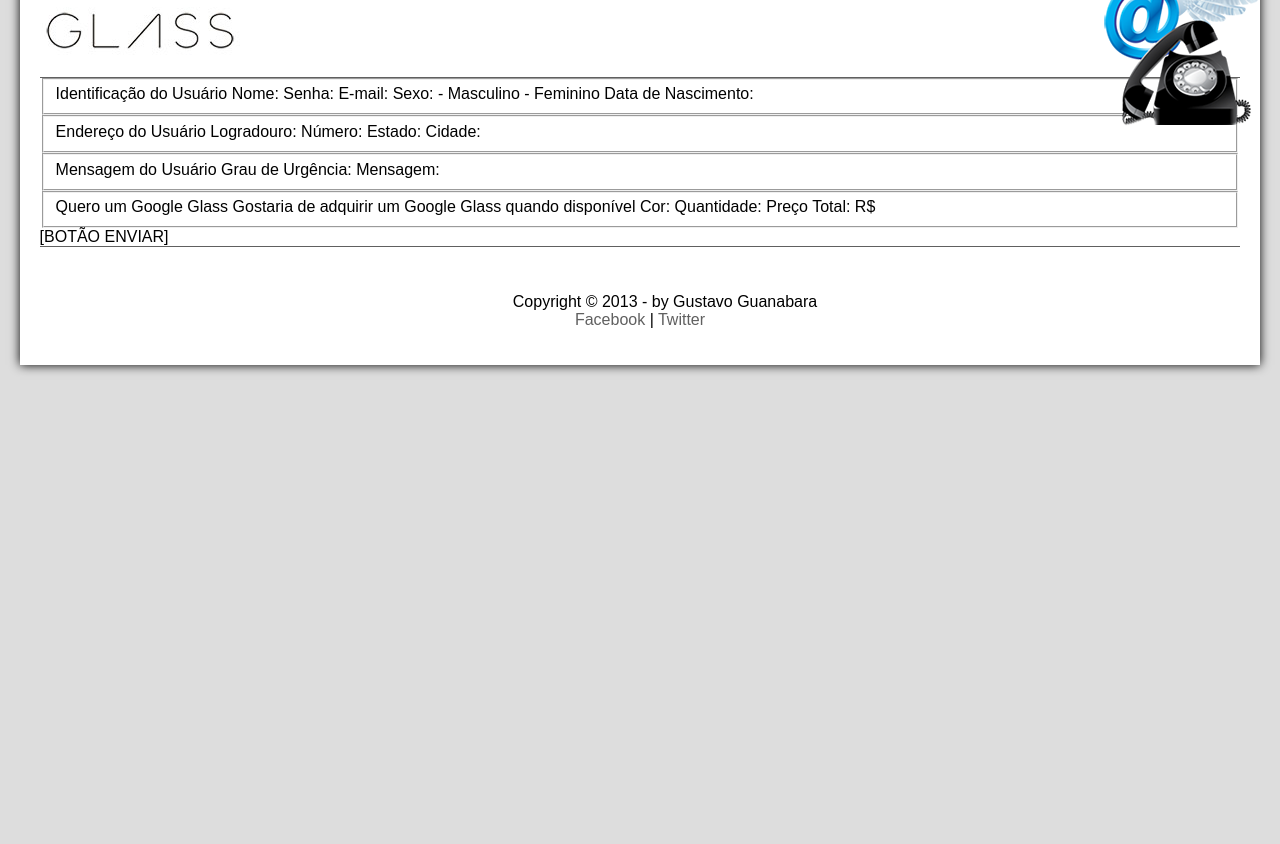
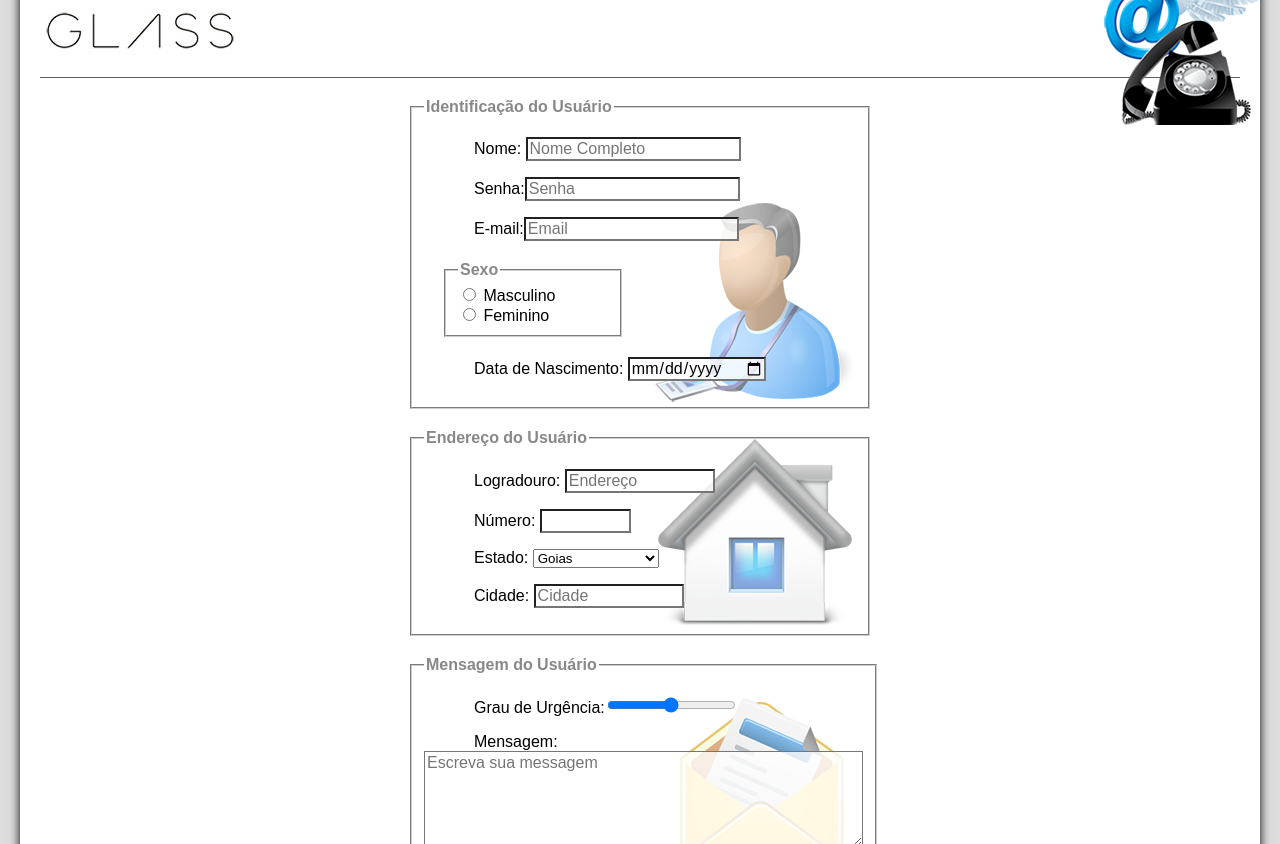
Before and after one commit to rdsdo100/HTML5-e-CSS3, a plain HTML site: page fale-conosco.html in a window 1280 px wide. Shown: the part 108-952 px from the top of the page. Before the commit the page ends 800 px from the top, so only its background shows below. Drawn offline with Linux system fonts and the light colour scheme.

Commit message:
Conclusão
Aulas finalizadas

```diff
--- a/_css/form.css
+++ b/_css/form.css
@@ -0,0 +1,43 @@
+@charset "UTF-8";
+form{
+    width: 500px;
+    margin: auto;
+}
+input , textarea{
+    font-size: 12pt;
+    font-family: sans-serif;
+    font-weight: normal;
+    background-color: rgba(255,255,255,.8);
+}
+input:hover, textarea:hover{
+    background-color: #cecece;
+}
+legend{
+    color: #888888;
+    font-weight: bold;
+    font-size: 12pt;
+    font-family: sans-serif;
+}
+fieldset{
+    border-color: #cecece;
+    margin: 20px;
+}
+
+fieldset#sexo{
+    width: 150px;
+}
+fieldset#usuario{
+    background: url("../_imagens/icone-contato.png" ) no-repeat 95% 95%;
+}
+
+fieldset#endereco{
+    background: url("../_imagens/icone-endereco.png" ) no-repeat 95% 95%;
+}
+
+fieldset#menssagem{
+    background: url("../_imagens/icone-mensagem.png" ) no-repeat 95% 95%;
+}
+
+fieldset#pedido{
+    background: url("../_imagens/icone-pagamento.png" ) no-repeat 95% 95%;
+}
--- a/fale-conosco.html
+++ b/fale-conosco.html
@@ -4,6 +4,16 @@
     <meta charset="UTF-8"/>
     <title>Tudo sobre Google Glass</title>
     <link rel="stylesheet" type="text/css" href="_css/estilo.css"/>
+    <link rel="stylesheet" type="text/css" href="_css/form.css"/>
+    <script>
+        function calc_total()
+        {
+            var qtd = parseInt(document.getElementById('cQtd').value);
+            tot = qtd * 1500;
+        document.getElementById('cTot').value = tot;
+
+        }
+    </script>
 </head>
 <script SRC="_javascript/funcoes.js"></script>
 <body>
@@ -26,37 +36,64 @@
             </ol>
         </nav>
     </header>
-
-
-<form>
-    <fieldset>Identificação do Usuário
-    Nome:
-    Senha:
-    E-mail:
-    Sexo:
-        - Masculino
-        - Feminino
-    Data de Nascimento:</fieldset>
-
-<fieldset>Endereço do Usuário
-    Logradouro:
-    Número:
-    Estado:
-    Cidade:
+<form method="post" name="" id="" action="mailto:rdsdo100@hotmailcom" oninput=" calc_total()">
+    <fieldset id="usuario">
+        <legend >Identificação do Usuário</legend>
+        <p><label for="cNome"> Nome:</label> <input type="text" name="tNome" id="cNome" size="20" maxlength="30" placeholder="Nome Completo"></p>
+        <p><label for="cSenha">Senha:</label><input type="password" name="tSenga" id="cSenha" size="20" maxlength="12" placeholder="Senha" ></p>
+        <p><label for="cEmail">E-mail:</label><input type="text" name="tEmail" id="cEmail" size="20" maxlength="30" placeholder="Email"></p>
+        <fieldset id="sexo">
+            <legend>Sexo</legend>
+            <input type="radio" name="tSexo" id="cMasc"> <label for="cMasc">Masculino</label>
+            <br>
+            <input type="radio" name="tSexo" id="cFem"> <label for="cFem">Feminino</label>
         </fieldset>
-<fieldset>Mensagem do Usuário
-    Grau de Urgência:
-    Mensagem:</fieldset>
-
-<fieldset>Quero um Google Glass
-    Gostaria de adquirir um Google Glass quando disponível
-    Cor:
-    Quantidade:
-    Preço Total: R$</fieldset>
-
-
-[BOTÃO ENVIAR]</form>
-
+        <p> <label for="cData"> Data de Nascimento:</label> <input type="date" name="tData" id="cData" ></p>
+    </fieldset>
+    <fieldset id="endereco">
+        <legend>Endereço do Usuário</legend>
+        <p><label for="cRua"></label>Logradouro:<label></label> <input type="text" name="tRua" id="cRua" size="13" maxlength="80" placeholder="Endereço"> </p>
+        <p> <label for="cNumero">Número:</label> <input type="number" name="tNumero" id="cNumero" min="0" max="99999" size="5"> </p>
+        <p><label for="cEst"> Estado:</label>
+        <select name="tEst" id="cEst">
+            <optgroup label="Centro Oeste">
+            <option value="go" selected >Goias</option>
+            <option value="mt"  >Mato Grosso</option>
+            </optgroup>
+            <optgroup label="Suldeste">
+            <option value="rj"  >Rio de Janeiro</option>
+            <option value="sp"  >São Paulo</option>
+            <option value="sc"  >Santa Catarina</option>
+            </optgroup>
+            <optgroup label="Norte">
+            <option value="pa"  >Pará</option>
+            </optgroup>
+        </select></p>
+        <p><label for="cCid">Cidade:</label>
+        <input type="text" name="tCid" id="cCid" size="13" maxlength="20" placeholder="Cidade" list="cidade" >
+            <datalist id="cidade">
+                <option value="Goiânia"></option>
+                <option value="Nerópolis" ></option>
+                <option value="Nova Veneza"></option>
+            </datalist>
+        </p>
+    </fieldset>
+    <fieldset id="menssagem" >
+        <legend>Mensagem do Usuário</legend>
+        <p><label for="cUrg">Grau de Urgência:</label><input type="range" name="tUrg" id="cUrg" min="0" max="10" step="1"></p>
+        <p><label for="cMsg">Mensagem:</label>
+        <textarea name="tMsg" id="cMsg" cols="45" rows="5" placeholder="Escreva sua messagem" ></textarea> </p>
+    </fieldset>
+    <fieldset id="pedido">
+        <legend>Quero um Google Glass</legend>
+        <p><input type="checkbox" name="tPed" id="cPed">
+            <label for="cPed">Gostaria de adquirir um Google Glass quando disponível</label></p>
+        <p><label for="cCor">Cor:</label><input type="color" name="tCor" id="cCor" value="#0000ff"></p>
+        <p><label for="cQtd">Quantidade:</label><input type="number" name="tQtd" id="cQtd" min="0" max="999" ></p>
+        <p><label for="cTot">Preço Total: R$</label><input type="text" name="tTot" id="cTot" readonly placeholder="Total"></p>
+    </fieldset>
+<input type="image" src="_imagens/botao-enviar.png" name="tBtnt">
+</form>
     </aside>
     <footer id="rodape">
         <p> Copyright &copy; 2013 - by Gustavo Guanabara <br>
```
Lines whose indentation alone changed are shown as unchanged.
